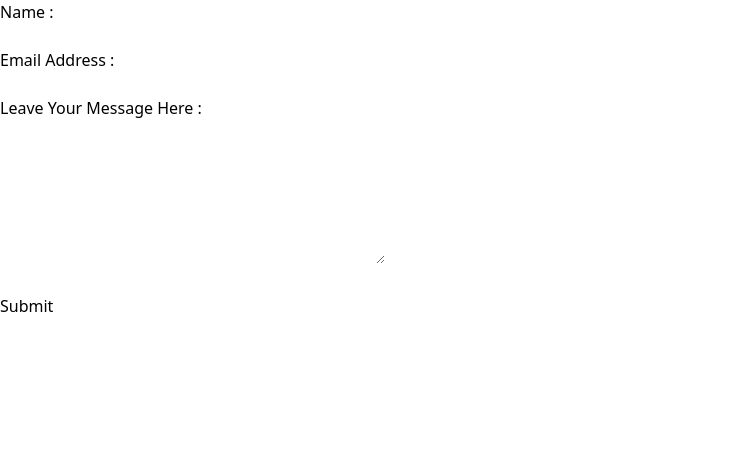
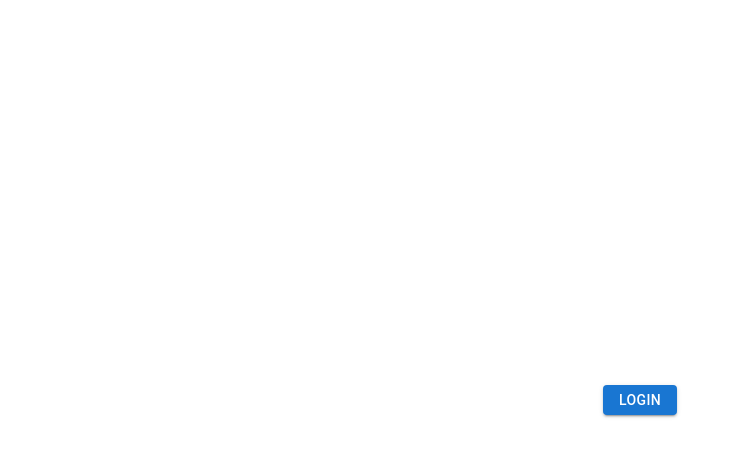
Before and after one commit to Thanush1307/Thnush.K, a React (Create React App) app: page / in a window 1280 px wide. Shown: the top 456 px of the page, without its empty margins (0-740 px from the left). Built offline with nearby package versions, Linux system fonts and the light colour scheme.

Commit message:
Initial commit

```diff
--- a/src/App.js
+++ b/src/App.js
@@ -1,10 +1,10 @@
 import React from 'react';
-import BasicForm from './Day-2/BasicForm.jsx';
+import DialogueBox from './Day-4/DialogueBox.jsx';
 
 function App() {
   return(
     <div>
-      <BasicForm/>
+      <DialogueBox/>
     </div>
   );
 }
--- /dev/null
+++ b/src/Day-4/DialogueBox.jsx
@@ -0,0 +1,33 @@
+import { Dialog, DialogActions, DialogContent, DialogTitle, TextField } from '@mui/material';
+import Button from '@mui/material/Button';
+import { useState } from 'react';
+export default function DialogueBox()
+{
+    let [open,setOpen] = useState(false);
+    function handleClose()
+    {
+        setOpen(false);
+    }
+    function handleLogin()
+    {
+        setOpen(false);
+    }
+    return(
+        <div style = {{height:"100vh" ,display:"flex", justifyContent:"center", alignItems:"center"}}>
+            <Button onClick={()=> {
+                setOpen(!open)
+            }} variant='contained' sx={{height:"30px"}}>Login</Button>
+            <Dialog open = {open}>
+                <DialogTitle padding={4}>Login</DialogTitle>
+                <DialogContent>
+                    <TextField type={"text"} label="name" id="name" fullWidth></TextField>
+                    <TextField type={"text"} label="password" id="pass" fullWidth></TextField>
+                </DialogContent>
+                <DialogActions>
+                    <Button onClick={() => setOpen(false)}>Cancel</Button>
+                    <Button onClick={handleLogin}>Login</Button>
+                </DialogActions>
+            </Dialog>
+        </div>
+    );
+}
```
